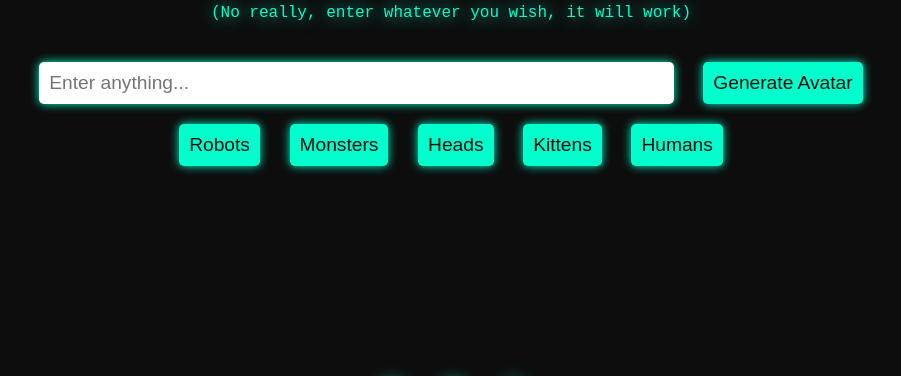
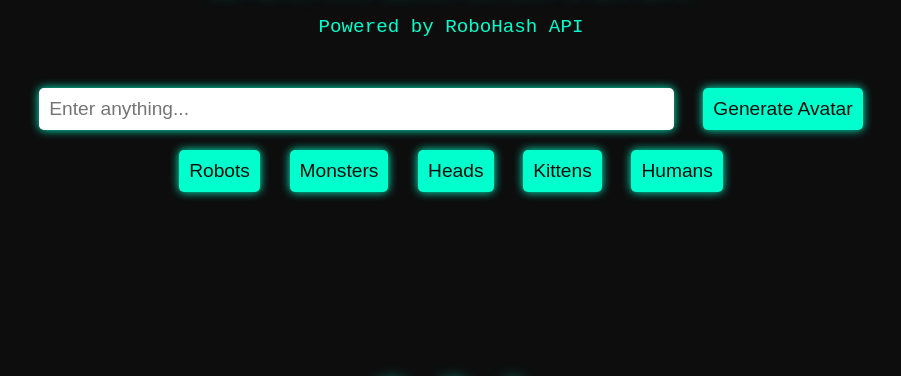
Before and after one commit to ThatSINEWAVE/CyberAvatars, a plain HTML site: page index.html in a window 1280 px wide. Shown: the part 385-761 px from the top of the page, without its empty margins (189-1090 px from the left). Drawn offline with Linux system fonts and the light colour scheme.

Commit message:
Update index.html

```diff
--- a/index.html
+++ b/index.html
@@ -18,6 +18,7 @@
         <h1>CyberAvatars</h1>
         <p>Enter whatever you want and we'll generate an avatar for you</p>
         <a>(No really, enter whatever you wish, it will work)</a>
+        <p>Powered by RoboHash API</p>
         <input type="text" id="user-input" placeholder="Enter anything...">
         <button id="generate-btn">Generate Avatar</button>
         <div id="style-buttons">
```
